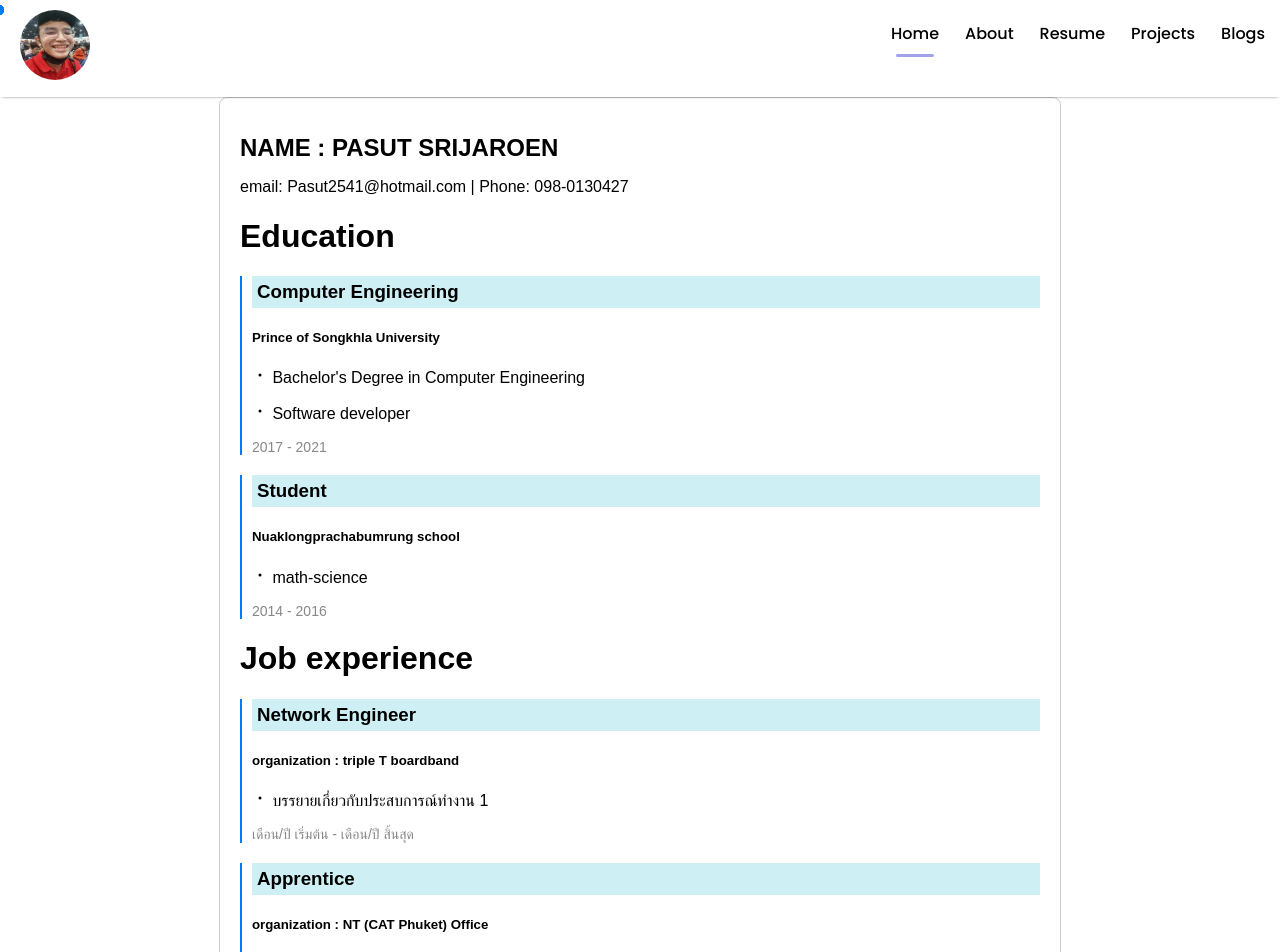
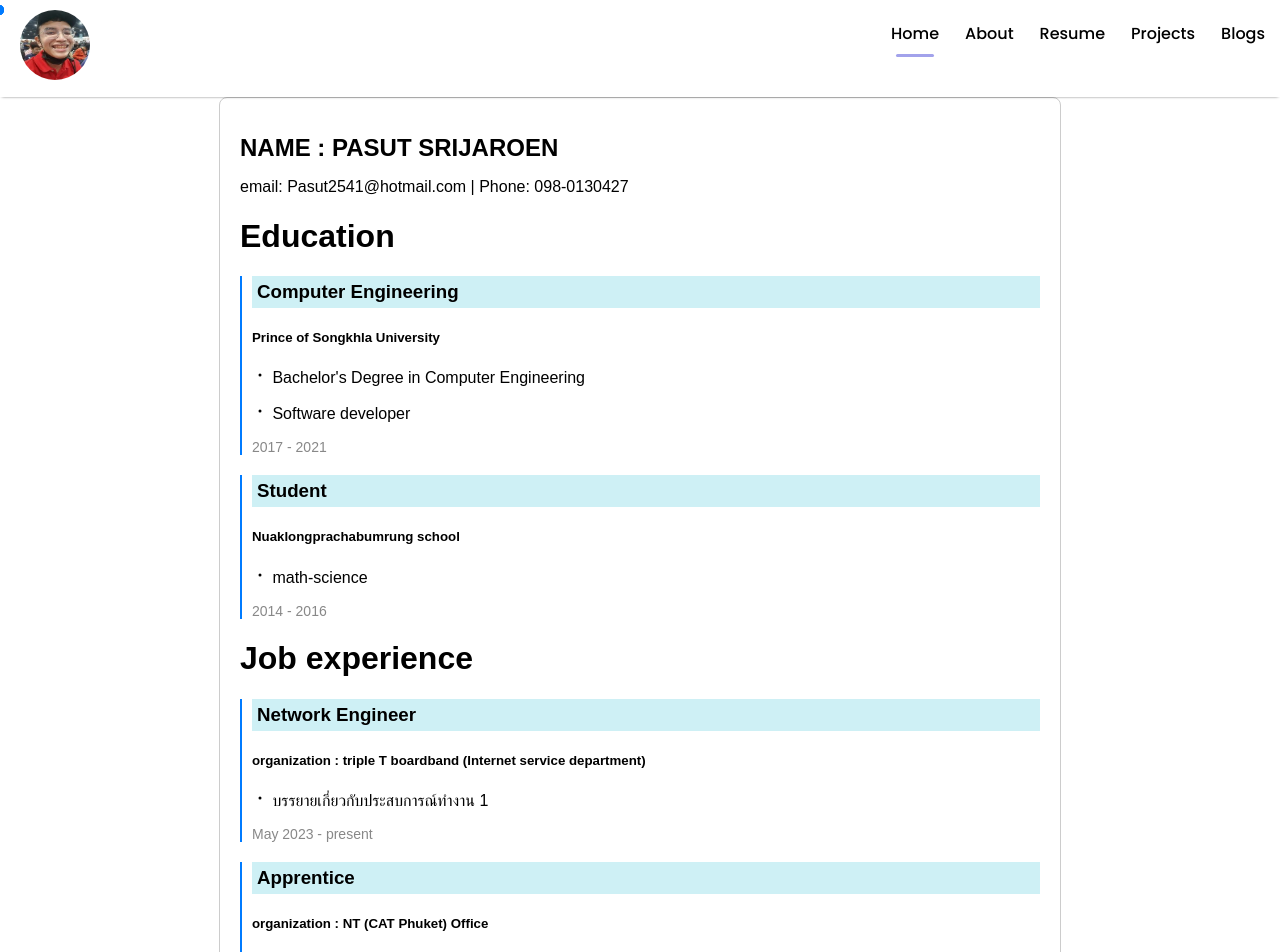
Before and after one commit to 5935512009/resume_Bay, a React (Create React App) app: page /Resume in a window 1280 px wide. Shown: the top 952 px of the page. Built offline with nearby package versions, Linux system fonts and the light colour scheme.

Commit message:
update:{justify css}

```diff
--- a/src/pages/about/About.jsx
+++ b/src/pages/about/About.jsx
@@ -8,7 +8,6 @@ const About = () => {
       <div className="about-left">
         <h2>
           Know Who <span className="about-left-name">I'm</span>
-          <br />
         </h2>
         <h2>
           <AboutCard />
--- a/src/pages/about/about.css
+++ b/src/pages/about/about.css
@@ -1,6 +1,5 @@
 .about {
-  display: flex;
-  justify-content: space-between;
+
   background: linear-gradient(180deg, #e1ffea22, #fde1ff 60%);
   height: auto;
 }
--- a/src/pages/about/aboutCard.css
+++ b/src/pages/about/aboutCard.css
@@ -1,6 +1,5 @@
 .aboutCard{
     color: black;
-
 }
 .aboutCard-name{
     color:rgb(162, 162, 235);
@@ -11,14 +10,13 @@
     list-style: none;
 }
 .aboutCard-left{
-    display: block;
+  display: block;
+}
 
-}
 .aboutCard-left img{
     height: 300px;
     border-radius: 5%;
     margin-top: 1%;
-    margin-left: 25%;
 }
 
 .aboutCard-right{
--- a/src/pages/resume/Resume.jsx
+++ b/src/pages/resume/Resume.jsx
@@ -32,9 +32,9 @@ const Resume = () => {
         <ul>
           <li>
             <h3>Network Engineer</h3>
-            <h5>organization : triple T boardband</h5>
+            <h5>organization : triple T boardband (Internet service department)</h5>
             <p><BsDot /> บรรยายเกี่ยวกับประสบการณ์ทำงาน 1</p>
-            <span className="date">เดือน/ปี เริ่มต้น - เดือน/ปี สิ้นสุด</span>
+            <span className="date"> May 2023 - present</span>
           </li>
 
           <li>
```
